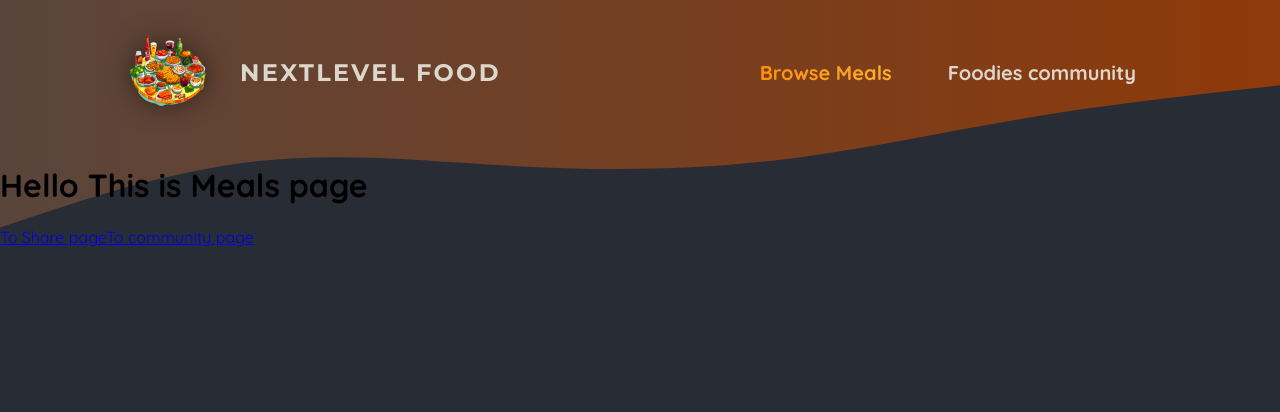
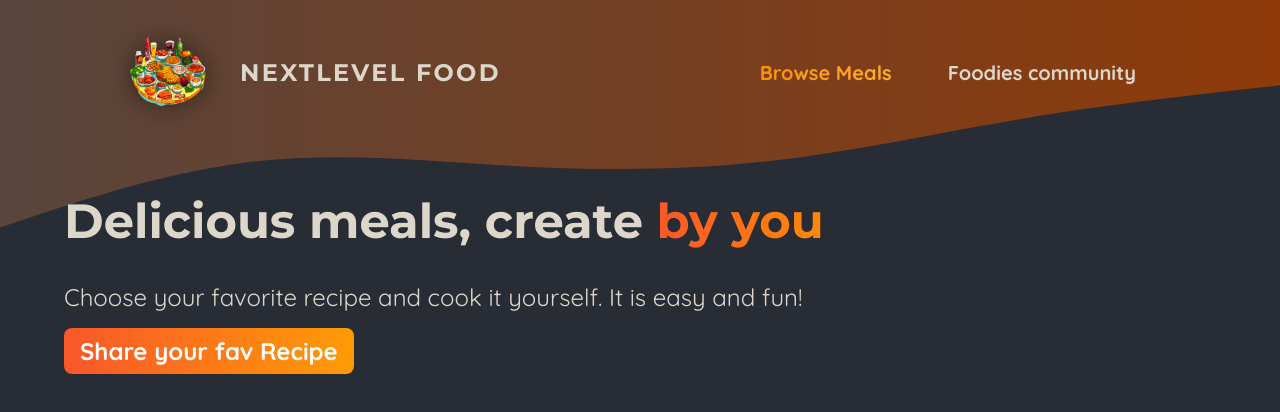
Before and after one commit to msuhyeon/foodies, a Next.js app: page /meals in a window 1280 px wide. Shown: the top 412 px of the page. Built offline with nearby package versions, Linux system fonts and the light colour scheme.

Commit message:
Feat: 그리드와 아이템 추가

```diff
--- a/app/meals/page.js
+++ b/app/meals/page.js
@@ -1,11 +1,25 @@
 import Link from "next/link";
+import MealsGrid from "@/components/meals/meals-grid";
+import classes from "./page.module.css";
 
 export default function Meals() {
   return (
     <>
-      <h1>Hello This is Meals page</h1>{" "}
-      <Link href="/meals/share">To Share page</Link>
-      <Link href="/meals/community">To community page</Link>
+      <header className={classes.header}>
+        <h1>
+          Delicious meals, create{" "}
+          <span className={classes.highlight}>by you</span>
+        </h1>
+        <p>
+          Choose your favorite recipe and cook it yourself. It is easy and fun!
+        </p>
+        <p className={classes.cta}>
+          <Link href="/meals/share">Share your fav Recipe</Link>
+        </p>
+      </header>
+      <main className={classes.main}>
+        <MealsGrid meals={[]} />
+      </main>
     </>
   );
 }
--- /dev/null
+++ b/app/meals/page.module.css
@@ -0,0 +1,51 @@
+.header {
+  gap: 3rem;
+  margin: 3rem auto 5rem auto;
+  width: 90%;
+  max-width: 75rem;
+  color: #ddd6cb;
+  font-size: 1.5rem;
+}
+
+.header h1 {
+  font-family: "Montserrat", sans-serif;
+}
+
+.highlight {
+  background: linear-gradient(90deg, #f9572a, #ff8a05);
+  background-clip: text;
+  -webkit-background-clip: text;
+  -webkit-text-fill-color: transparent;
+}
+
+.header p {
+  margin: 0;
+}
+
+.cta a {
+  display: inline-block;
+  margin-top: 1rem;
+  padding: 0.5rem 1rem;
+  border-radius: 0.5rem;
+  background: linear-gradient(90deg, #f9572a, #ff9b05);
+  color: #ffffff;
+  font-weight: bold;
+  text-decoration: none;
+}
+
+.loading {
+  text-align: center;
+  animation: loading 1.2s ease-in-out infinite;
+}
+
+@keyframes loading {
+  0% {
+    color: #e9e9e9;
+  }
+  50% {
+    color: #b89b84;
+  }
+  100% {
+    color: #e9e9e9;
+  }
+}
--- /dev/null
+++ b/components/meals/meal-item.js
@@ -0,0 +1,26 @@
+import Link from "next/link";
+import Image from "next/image";
+
+import classes from "./meal-item.module.css";
+
+export default function MealItem({ title, slug, image, summary, creator }) {
+  return (
+    <article className={classes.meal}>
+      <header>
+        <div className={classes.image}>
+          <Image src={image} alt={title} fill />
+        </div>
+        <div className={classes.headerText}>
+          <h2>{title}</h2>
+          <p>by {creator}</p>
+        </div>
+      </header>
+      <div className={classes.content}>
+        <p className={classes.summary}>{summary}</p>
+        <div className={classes.actions}>
+          <Link href={`/meals/${slug}`}>View Details</Link>
+        </div>
+      </div>
+    </article>
+  );
+}
--- /dev/null
+++ b/components/meals/meal-item.module.css
@@ -0,0 +1,75 @@
+.meal {
+  display: flex;
+  flex-direction: column;
+  justify-content: space-between;
+  height: 100%;
+  border-radius: 4px;
+  box-shadow: 0 0 12px rgba(0, 0, 0, 0.3);
+  overflow: hidden;
+  transition: all 0.3s ease-in-out;
+  color: #ddd6cb;
+  background: linear-gradient(90deg, #2c1e19, #25200f);
+}
+
+.headerText {
+  padding: 0.5rem 1rem 0 1rem;
+}
+
+.headerText h2 {
+  margin: 0;
+  font-size: 1.5rem;
+  font-family: "Montserrat", sans-serif;
+}
+
+.headerText p {
+  font-size: 0.75rem;
+  color: #cfa69b;
+  font-style: italic;
+}
+
+.meal h2,
+.meal p {
+  margin: 0;
+}
+
+.image {
+  position: relative;
+  height: 15rem;
+}
+
+.meal img {
+  object-fit: cover;
+}
+
+.content {
+  display: flex;
+  flex-direction: column;
+  justify-content: space-between;
+  height: 100%;
+}
+
+.summary {
+  padding: 1rem 1rem 0 1rem;
+}
+
+.actions {
+  padding: 1rem;
+  text-align: right;
+}
+
+.actions a {
+  display: inline-block;
+  margin-top: 1rem;
+  padding: 0.5rem 1rem;
+  border-radius: 0.5rem;
+  background: linear-gradient(90deg, #f9572a, #ff9b05);
+  color: #ffffff;
+  font-weight: bold;
+  text-decoration: none;
+}
+
+.actions a:hover,
+.actions a:active {
+  background: linear-gradient(90deg, #fd4715, #f9b241);
+  box-shadow: 0 0 12px rgba(242, 100, 18, 0.8);
+}
--- /dev/null
+++ b/components/meals/meals-grid.js
@@ -0,0 +1,14 @@
+import MealItem from "./meal-item";
+import classes from "./meals-grid.module.css";
+
+export default function MealsGrid({ meals }) {
+  return (
+    <ul className={classes.meals}>
+      {meals.map((meal) => (
+        <li key={meal.id}>
+          <MealItem {...meal} />
+        </li>
+      ))}
+    </ul>
+  );
+}
--- /dev/null
+++ b/components/meals/meals-grid.module.css
@@ -0,0 +1,10 @@
+.meals {
+  width: 90%;
+  max-width: 90rem;
+  display: grid;
+  grid-template-columns: repeat(auto-fill, minmax(20rem, 1fr));
+  grid-gap: 5rem;
+  margin: 2rem auto;
+  list-style: none;
+  padding: 0;
+}
```
